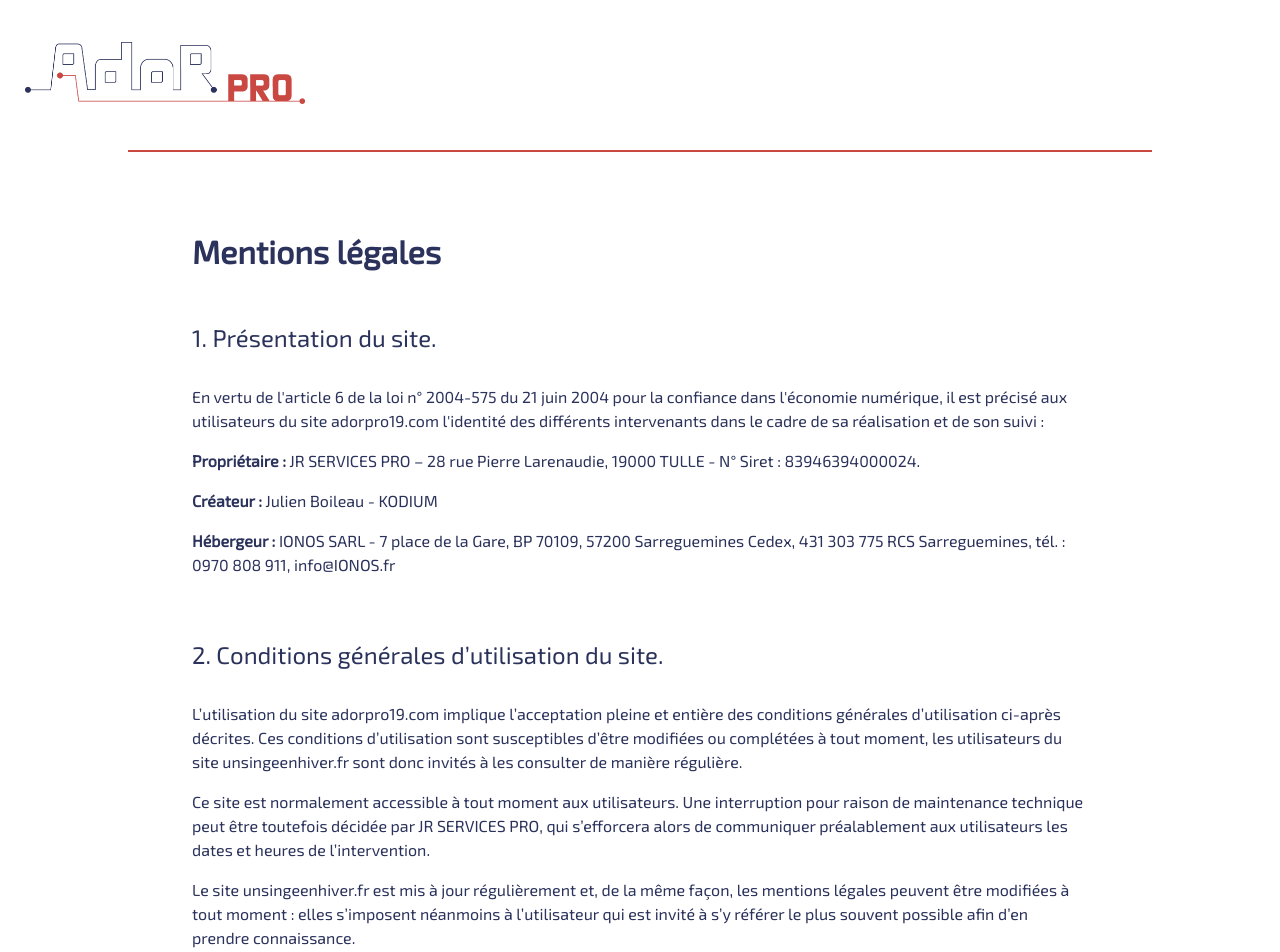
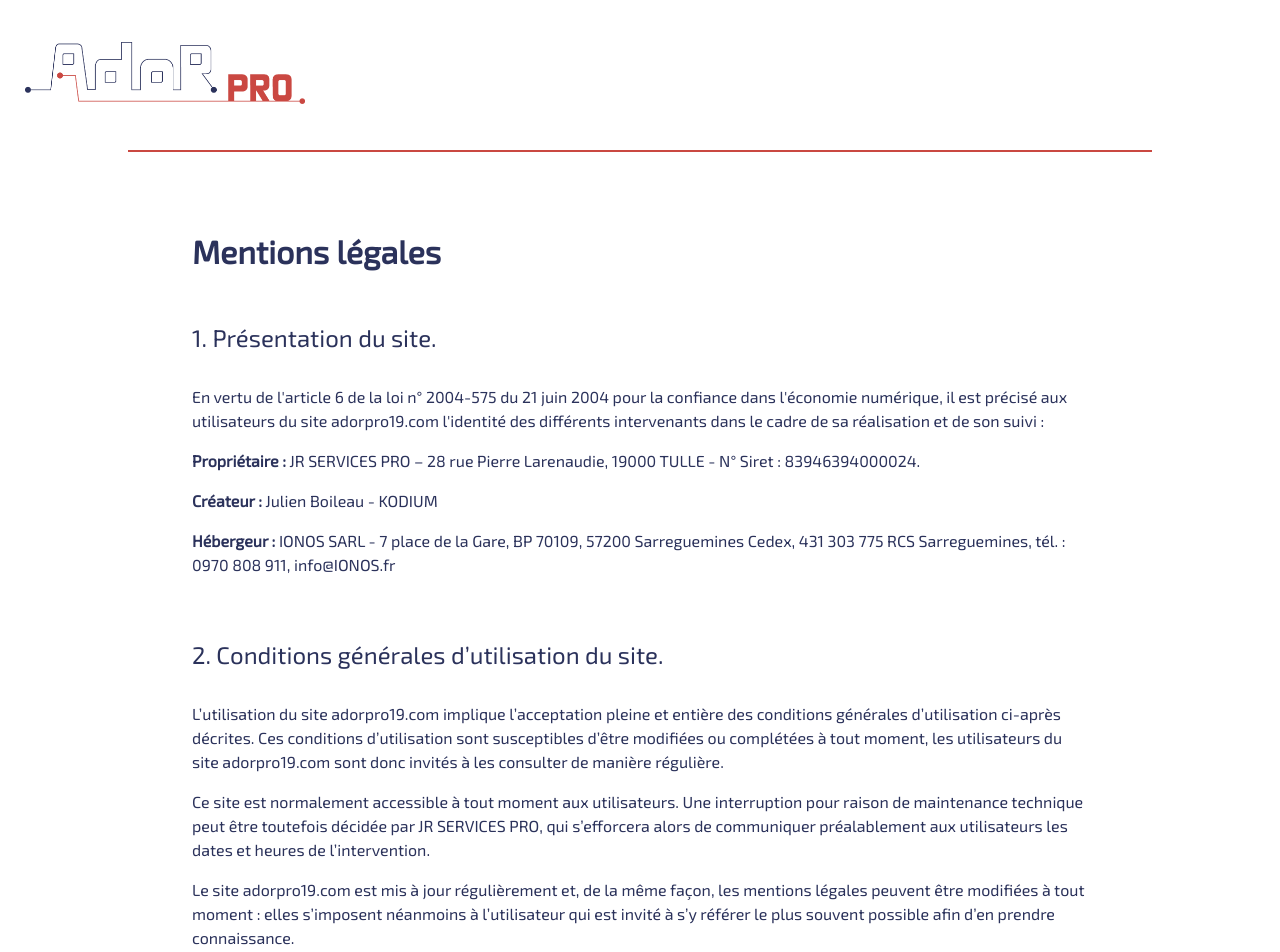
Before and after one commit to JulienBoileau/ador-pro, an Angular app: page /mentions-legales in a window 1280 px wide. Shown: the top 952 px of the page. Built offline with nearby package versions, Linux system fonts and the light colour scheme.

Commit message:
Maj mentions et lien logo

```diff
--- a/src/app/mentions-legales/mentions-legales.component.html
+++ b/src/app/mentions-legales/mentions-legales.component.html
@@ -15,11 +15,11 @@
 
     <h4>2. Conditions générales d’utilisation du site.</h4><br>
 
-    <p>L’utilisation du site adorpro19.com implique l’acceptation pleine et entière des conditions générales d’utilisation ci-après décrites. Ces conditions d’utilisation sont susceptibles d’être modifiées ou complétées à tout moment, les utilisateurs du site unsingeenhiver.fr sont donc invités à les consulter de manière régulière.</p>
+    <p>L’utilisation du site adorpro19.com implique l’acceptation pleine et entière des conditions générales d’utilisation ci-après décrites. Ces conditions d’utilisation sont susceptibles d’être modifiées ou complétées à tout moment, les utilisateurs du site adorpro19.com sont donc invités à les consulter de manière régulière.</p>
 
     <p>Ce site est normalement accessible à tout moment aux utilisateurs. Une interruption pour raison de maintenance technique peut être toutefois décidée par JR SERVICES PRO, qui s’efforcera alors de communiquer préalablement aux utilisateurs les dates et heures de l’intervention.</p>
 
-    <p>Le site unsingeenhiver.fr est mis à jour régulièrement et, de la même façon, les mentions légales peuvent être modifiées à tout moment : elles s’imposent néanmoins à l’utilisateur qui est invité à s’y référer le plus souvent possible afin d’en prendre connaissance.</p>
+    <p>Le site adorpro19.com est mis à jour régulièrement et, de la même façon, les mentions légales peuvent être modifiées à tout moment : elles s’imposent néanmoins à l’utilisateur qui est invité à s’y référer le plus souvent possible afin d’en prendre connaissance.</p>
     <br><br>
 
     <h4>3. Responsabilité.</h4><br>
--- a/src/app/nav/nav.component.html
+++ b/src/app/nav/nav.component.html
@@ -1,7 +1,7 @@
 <div class="navigation">
 
     <div class="logo">
-        <a class="home-link" href="http://localhost:4200/accueil">
+        <a class="home-link" href="https://adorpro19.com">
             <img src="../../assets/ador_pro_logo.png" alt="logo Ador-Pro">
         </a>
     </div>
```
